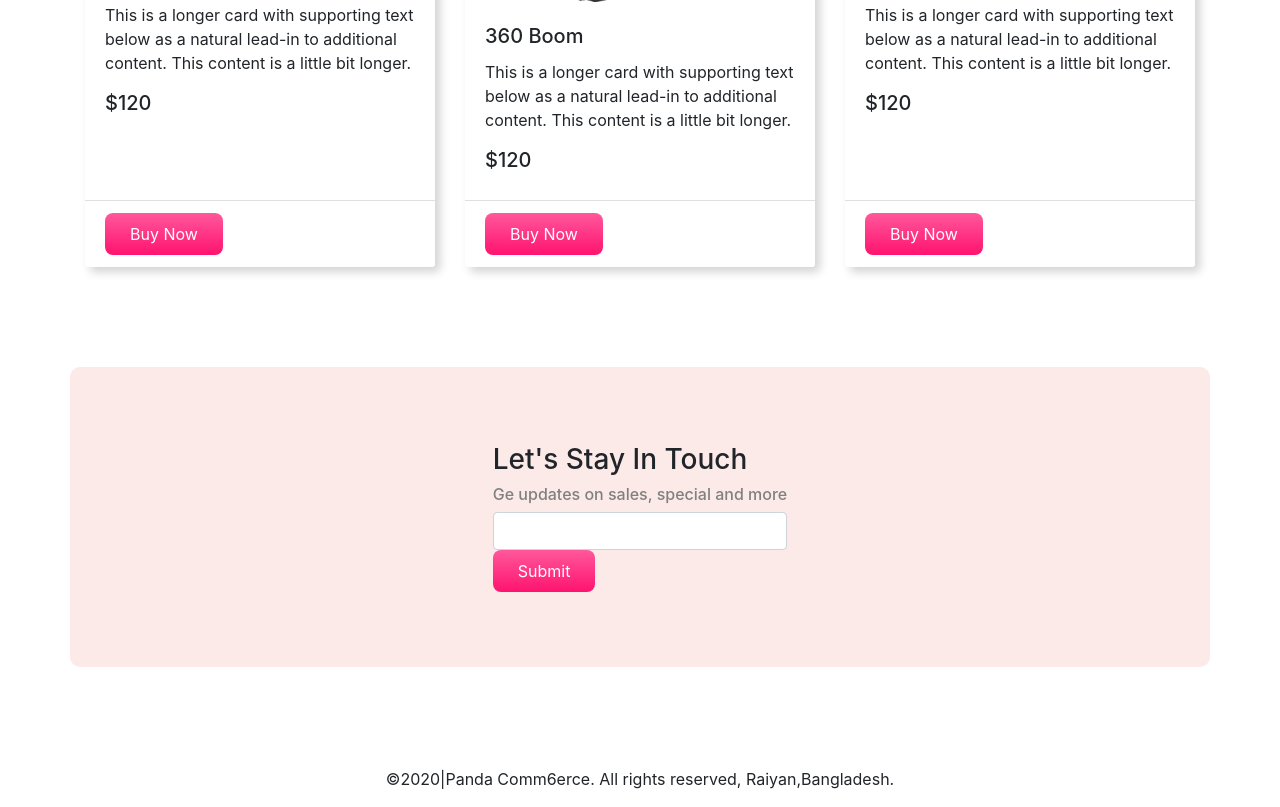
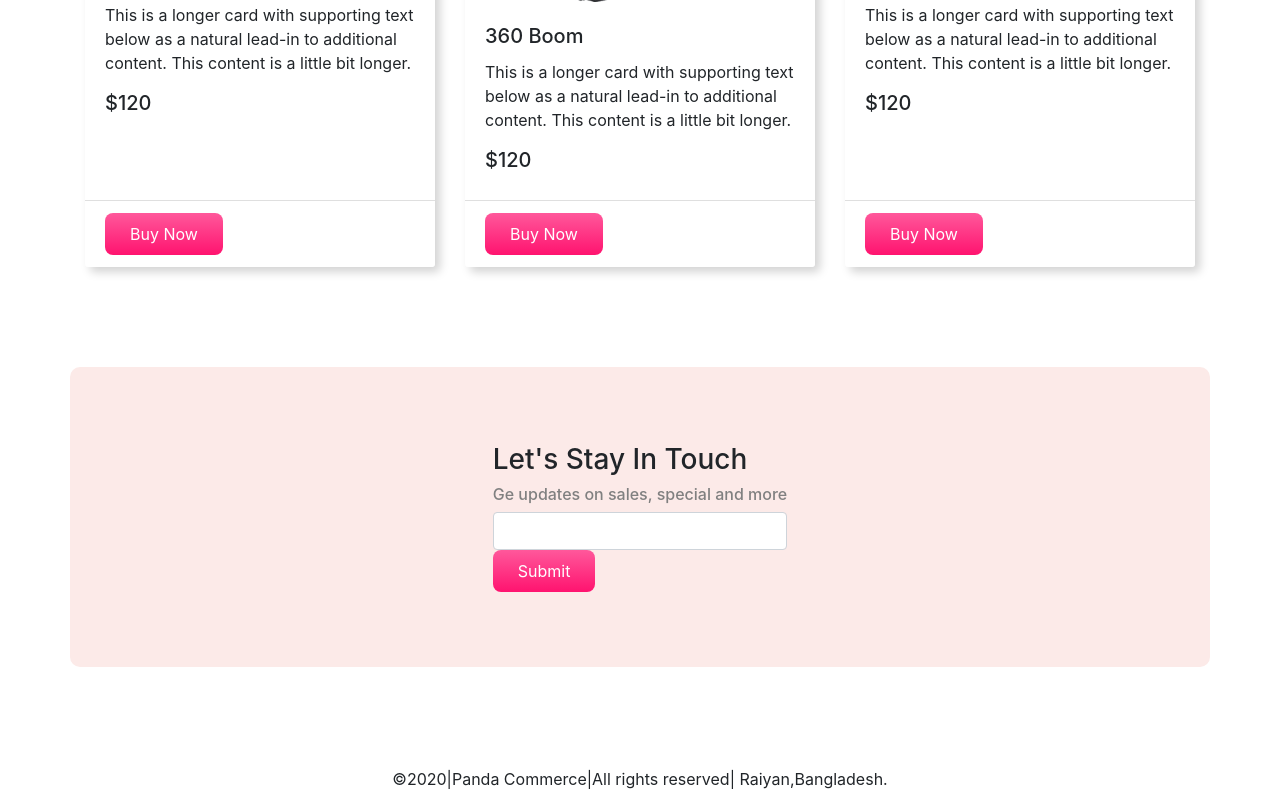
Before and after one commit to RairaiToTheRescue/panda-commerce, a plain HTML site: page index.html in a window 1280 px wide. Shown: the part 1969-2776 px from the top of the page. Drawn offline with nearby package versions, Linux system fonts and the light colour scheme.

Commit message:
done website

```diff
--- a/index.html
+++ b/index.html
@@ -203,7 +203,7 @@
 
         </div>
         <footer>
-            <p>©2020|Panda Comm6erce. All rights reserved, Raiyan,Bangladesh.</p>
+            <p>©2020|Panda Commerce|All rights reserved| Raiyan,Bangladesh.</p>
         </footer>
 
 
```
